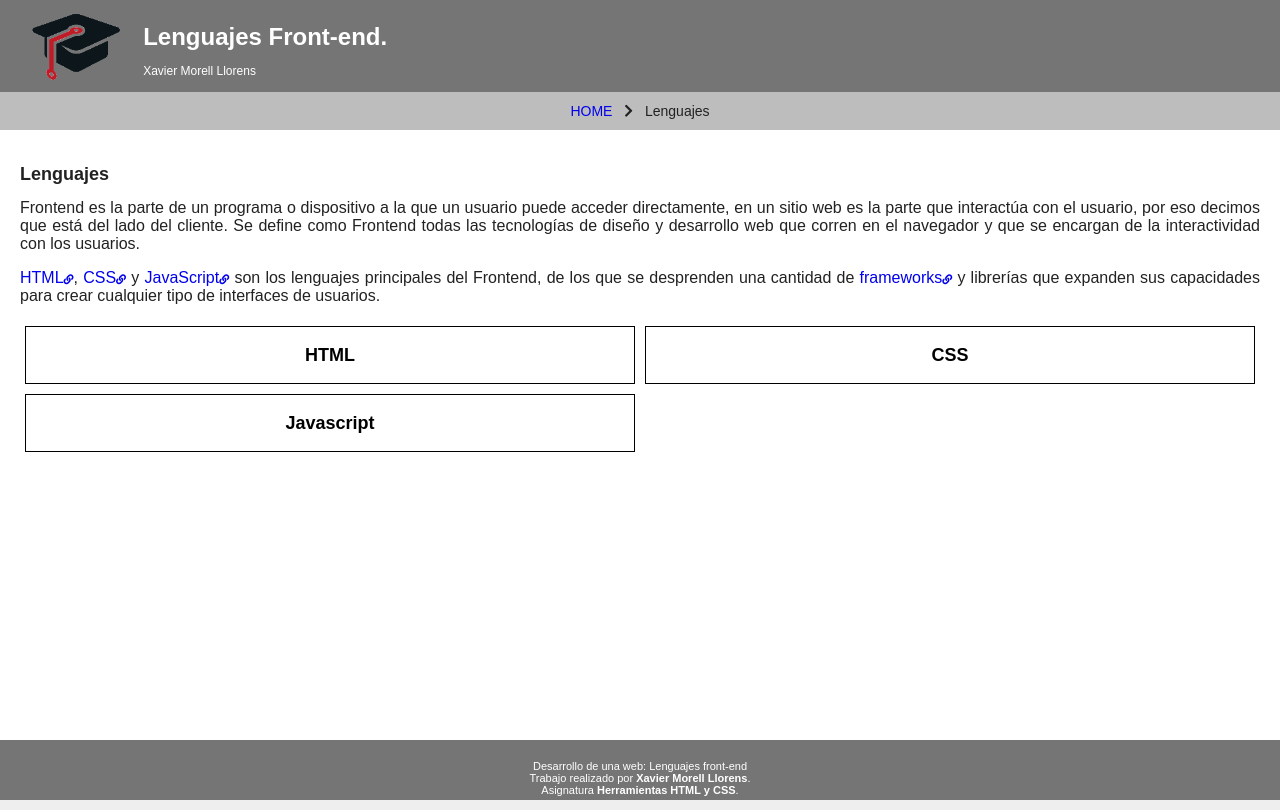
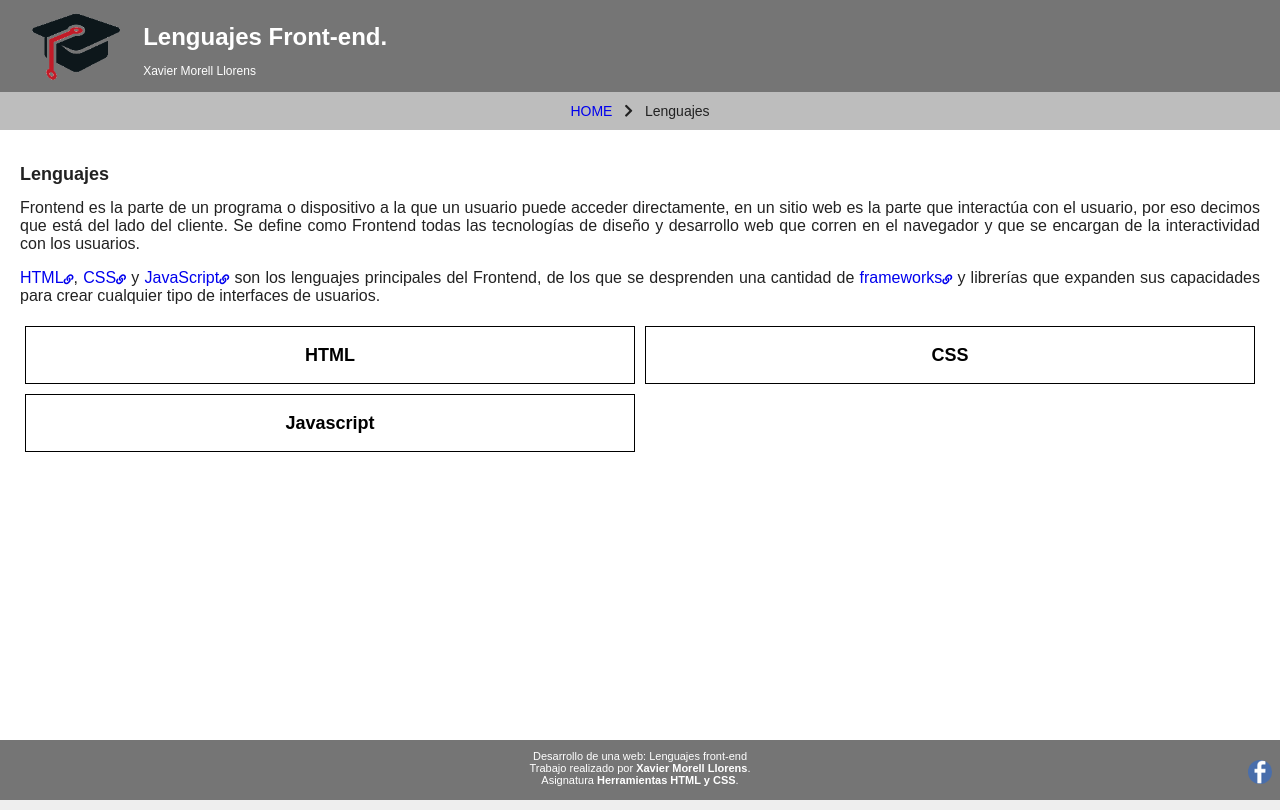
Before and after one commit to xmorelll/xmorelll.github.io, a website built with Parcel: page src/pages/languages.html in a window 1280 px wide. Built offline with nearby package versions, Linux system fonts and the light colour scheme.

Commit message:
añadir recurso grafico footer con clip-path

```diff
--- a/src/css/style.css
+++ b/src/css/style.css
@@ -96,6 +96,20 @@ footer {
 .foot-list div {
     flex: 1;
 }
+
+.fb-icon {
+    position: absolute;
+    right: 5px;
+    bottom: 13px;
+
+    clip-path: circle(40%);
+    transition: 0.4s cubic-bezier(1, -1, 0, 2);
+}
+
+.fb-icon:hover {
+    clip-path: none;
+}
+
 
 /*************
  CONTENT
--- a/src/pages/languages.html
+++ b/src/pages/languages.html
@@ -63,7 +63,6 @@
         </div>
         <footer>
             <div class="footer-content">
-                <div class="footer-content">
                 <div>
                     <span>Desarrollo de una web: Lenguajes front-end</span>
                 </div>
@@ -74,6 +73,10 @@
                     <span>Asignatura <b>Herramientas HTML y CSS</b>.</span>
                 </div>
             </div>
+            <div class="fb-icon">
+                <a href="http://facebook.com" target="_blank">
+                    <img src="../img/facebook_square.png" title="Go to our Facebook " alt="Facebook logo">
+                </a>
             </div>
         </footer>
     </body>
```
Also changed, not shown: index.html (+5 -0 lines), src/pages/frameworks.html (+4 -1 lines), src/pages/frameworks/angular.html (+4 -1 lines), src/pages/frameworks/ember.html (+4 -1 lines), src/pages/frameworks/react.html (+5 -1 lines), src/pages/frameworks/vue.html (+4 -1 lines), src/pages/languages/css.html (+4 -1 lines), src/pages/languages/html.html (+4 -1 lines), src/pages/languages/javascript.html (+4 -1 lines), src/img/facebook_square.png (added). Lines whose indentation alone changed are shown as unchanged.
